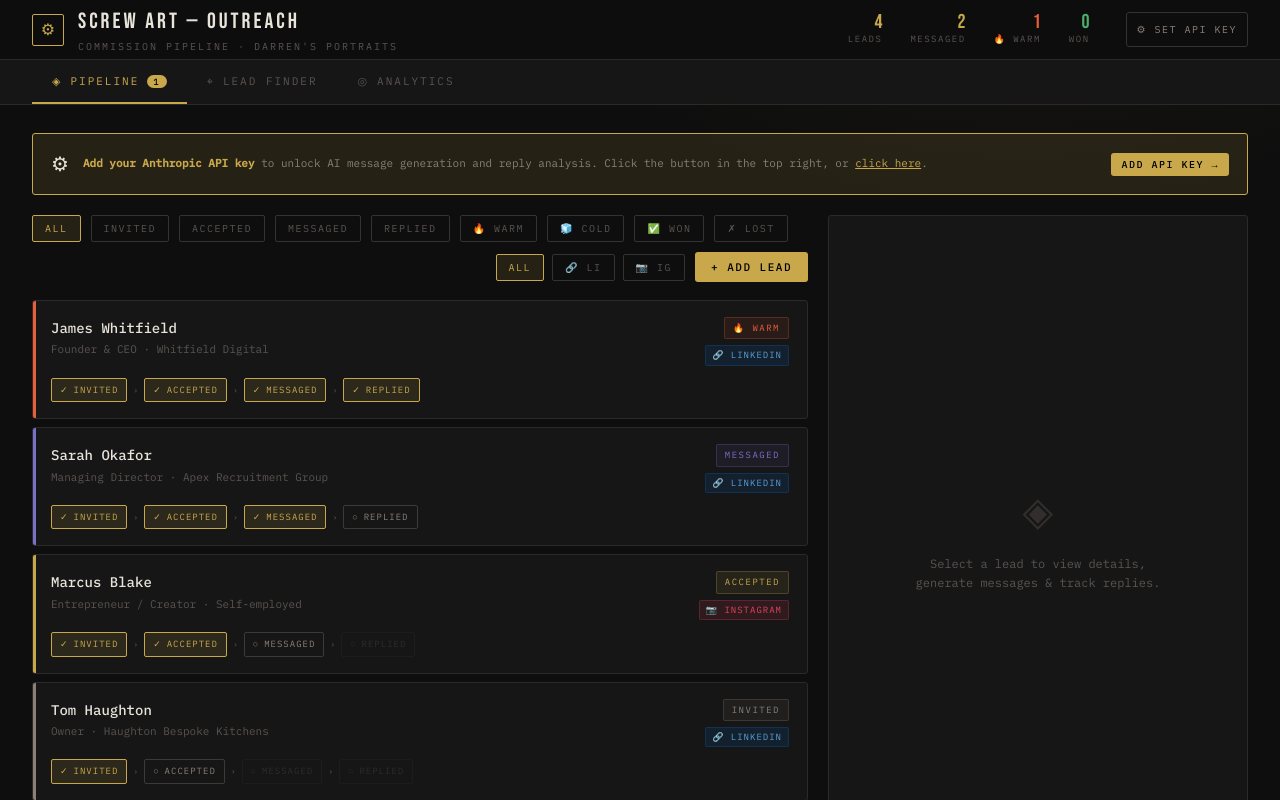
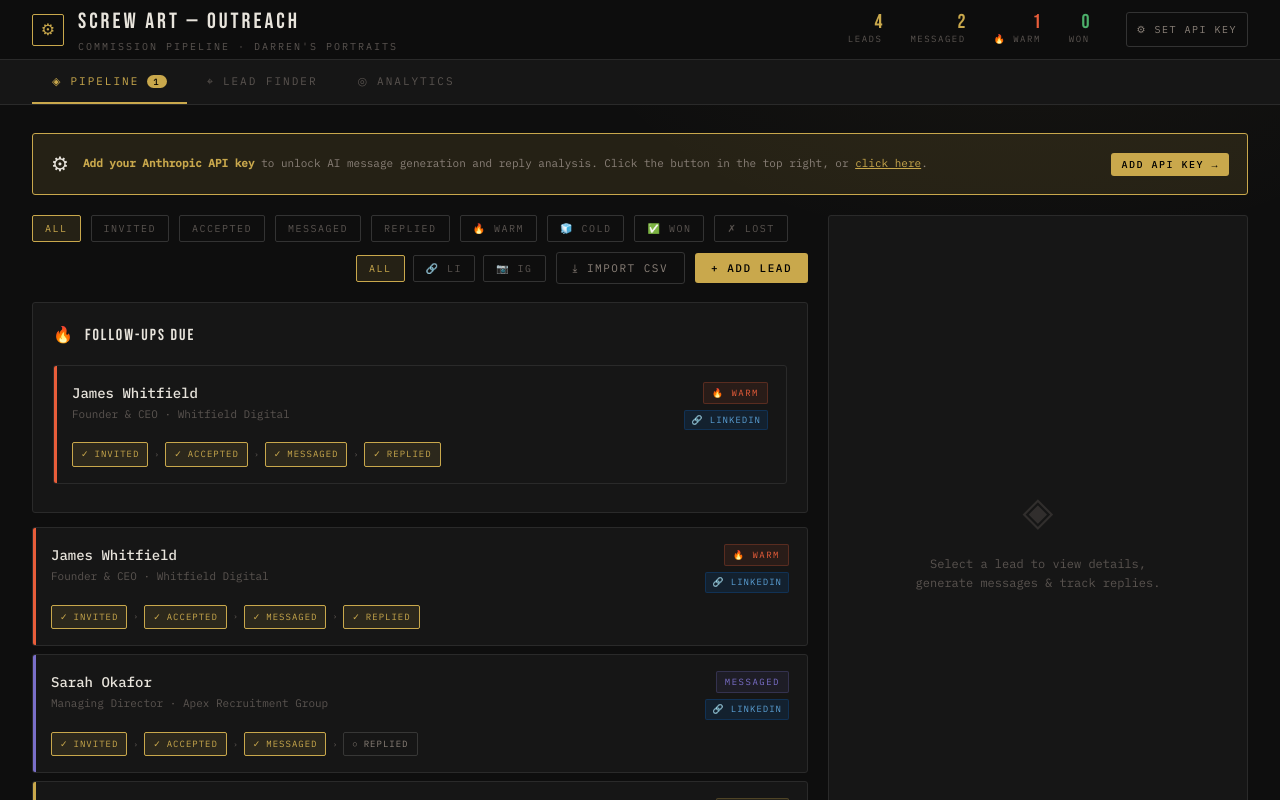
Before and after one commit to bendoc29/screw-art-site-clean, a React (Create React App) app: page / in a window 1280 px wide. Shown: the top 800 px of the page. Built offline with nearby package versions, Linux system fonts and the light colour scheme.

Commit message:
Add follow-ups due + lastContact + CSV import

```diff
--- a/src/App.js
+++ b/src/App.js
@@ -444,6 +444,24 @@ function copy(text, cb) {
   navigator.clipboard?.writeText(text).then(() => cb?.());
 }
 
+function needsFollowUp(lead) {
+  // Uses either lastContact or (fallback) addedAt
+  const base = lead.lastContact || lead.addedAt;
+  if (!base) return false;
+
+  const days = (Date.now() - new Date(base).getTime()) / (1000 * 60 * 60 * 24);
+
+  // If they've replied and are warm -> follow up quicker
+  if (lead.stage === "warm" && days >= 2) return true;
+
+  // If messaged but no reply -> follow up after 3 days
+  const messaged = lead.steps?.messaged || lead.stage === "messaged";
+  const replied = lead.steps?.replied || lead.stage === "replied" || lead.reply?.trim();
+  if (messaged && !replied && days >= 3) return true;
+
+  return false;
+}
+
 // ─── AI CALLS ─────────────────────────────────────────────────────────────────
 
 async function callServer(path, payload) {
@@ -524,6 +542,52 @@ export default function App() {
   }, []);
 
   const showToast = (msg) => setToast(msg);
+  const importCSV = useCallback((file) => {
+  if (!file) return;
+
+  const reader = new FileReader();
+  reader.onload = () => {
+    const text = String(reader.result || "");
+    const lines = text.split(/\r?\n/).filter(Boolean);
+
+    // Expect headers like: name,role,company,platform,notes,profileUrl
+    const header = lines.shift()?.split(",").map(h => h.trim().toLowerCase()) || [];
+    const idx = (key) => header.indexOf(key);
+
+    const newLeads = lines.map((line) => {
+      const cols = line.split(",").map(c => c.trim());
+      const name = cols[idx("name")] || cols[0] || "Unknown";
+      const role = cols[idx("role")] || cols[1] || "";
+      const company = cols[idx("company")] || cols[2] || "";
+      const platform = (cols[idx("platform")] || cols[3] || "LinkedIn") || "LinkedIn";
+      const notes = cols[idx("notes")] || cols[4] || "";
+      const profileUrl = cols[idx("profileurl")] || cols[idx("url")] || cols[5] || "";
+
+      return {
+        id: `lead-${Date.now()}-${Math.random().toString(16).slice(2)}`,
+        name,
+        role,
+        company,
+        platform: platform.includes("insta") ? "Instagram" : "LinkedIn",
+        notes,
+        profileUrl,
+        stage: "new",
+        outreachMessage: "",
+        reply: "",
+        aiAnalysis: null,
+        addedAt: Date.now(),
+        lastContact: null,
+        steps: { invited: false, accepted: false, messaged: false, replied: false },
+      };
+    });
+
+    updateAndSave([...newLeads, ...leads]);
+    showToast(`Imported ${newLeads.length} leads`);
+  };
+
+  reader.readAsText(file);
+}, [leads, updateAndSave]);
+
   const selectedLead = leads.find(l => l.id === selectedId);
 
   const stats = {
@@ -538,6 +602,8 @@ export default function App() {
     if (platformFilter !== "all" && l.platform !== platformFilter) return false;
     return true;
   });
+
+  const followUpsDue = leads.filter(needsFollowUp);
 
   const handleSaveApiKey = (key) => {
     setApiKey(key);
@@ -593,7 +659,8 @@ export default function App() {
 
           {tab === "pipeline" && (
             <PipelineTab
-              leads={filteredLeads} allLeads={leads} selectedId={selectedId}
+              leads={filteredLeads} allLeads={leads} followUpsDue={followUpsDue}
+              selectedId={selectedId} importCSV={importCSV}
               setSelectedId={setSelectedId} selectedLead={selectedLead}
               stageFilter={stageFilter} setStageFilter={setStageFilter}
               platformFilter={platformFilter} setPlatformFilter={setPlatformFilter}
@@ -629,7 +696,7 @@ export default function App() {
 
 // ─── PIPELINE TAB ─────────────────────────────────────────────────────────────
 
-function PipelineTab({ leads, allLeads, selectedId, setSelectedId, selectedLead, stageFilter, setStageFilter, platformFilter, setPlatformFilter, updateLead, updateAndSave, showToast, setShowAddModal, apiKey }) {
+function PipelineTab({ leads, allLeads, followUpsDue, selectedId, setSelectedId, selectedLead, stageFilter, setStageFilter, platformFilter, setPlatformFilter, updateLead, updateAndSave, showToast, setShowAddModal }) {
   return (
     <div style={{ display: "grid", gridTemplateColumns: "1fr 420px", gap: 20 }}>
       <div>
@@ -643,8 +710,50 @@ function PipelineTab({ leads, allLeads, selectedId, setSelectedId, selectedLead,
             <button className={`filter-btn ${platformFilter==="LinkedIn"?"active":""}`} onClick={() => setPlatformFilter("LinkedIn")}>🔗 LI</button>
             <button className={`filter-btn ${platformFilter==="Instagram"?"active":""}`} onClick={() => setPlatformFilter("Instagram")}>📷 IG</button>
           </div>
-          <button className="btn btn-gold" onClick={() => setShowAddModal(true)}>+ Add Lead</button>
+          <input
+            id="csvImport"
+            type="file"
+            accept=".csv"
+            style={{ display: "none" }}
+            onChange={(e) => {
+              const f = e.target.files?.[0];
+              if (f) importCSV(f);
+              e.target.value = "";
+            }}
+          />
+
+          <button className="btn btn-outline" onClick={() => document.getElementById("csvImport").click()}>
+            ⤓ Import CSV
+          </button>
+
+          <button className="btn btn-gold" onClick={() => setShowAddModal(true)}>
+            + Add Lead
+          </button>
+
         </div>
+
+        {followUpsDue?.length ? (
+          <>
+            <div className="card" style={{ marginBottom: 14 }}>
+              <div className="card-title"><span>🔥</span> Follow-ups Due</div>
+              {followUpsDue.slice(0, 8).map(lead => (
+                <LeadCard
+                  key={`fu-${lead.id}`}
+                  lead={lead}
+                  selected={selectedId === lead.id}
+                  onClick={() => setSelectedId(lead.id === selectedId ? null : lead.id)}
+                  updateLead={updateLead}
+                  showToast={showToast}
+                />
+              ))}
+              {followUpsDue.length > 8 ? (
+                <div style={{ fontSize: 11, color: "var(--text3)", marginTop: 6 }}>
+                  + {followUpsDue.length - 8} more due…
+                </div>
+              ) : null}
+            </div>
+          </>
+        ) : null}
 
         {leads.length === 0 ? (
           <div className="empty"><div className="empty-icon">◈</div><div className="empty-text">No leads match this filter.</div></div>
@@ -681,6 +790,10 @@ function LeadCard({ lead, selected, onClick, updateLead, showToast }) {
     e.stopPropagation();
     const newSteps = { ...steps, [stepKey]: !steps[stepKey] };
     const patch = { steps: newSteps };
+    // If we just marked "messaged" as true, set lastContact timestamp
+    if (stepKey === "messaged" && !steps[stepKey]) {
+      patch.lastContact = new Date().toISOString();
+    }
     if (!steps[stepKey] && nextStage) patch.stage = nextStage;
     updateLead(lead.id, patch);
     if (!steps[stepKey]) showToast(`${stepKey.charAt(0).toUpperCase()+stepKey.slice(1)} marked ✓`);
@@ -752,7 +865,7 @@ function LeadDetail({ lead, updateLead, showToast, allLeads, updateAndSave, apiK
   };
 
   const handleSelectMessage = (text) => {
-    updateLead(lead.id, { outreachMessage: text });
+    updateLead(lead.id, { outreachMessage: text, lastContact: new Date().toISOString() });
     showToast("Message saved");
     setMessages(null);
   };
```
